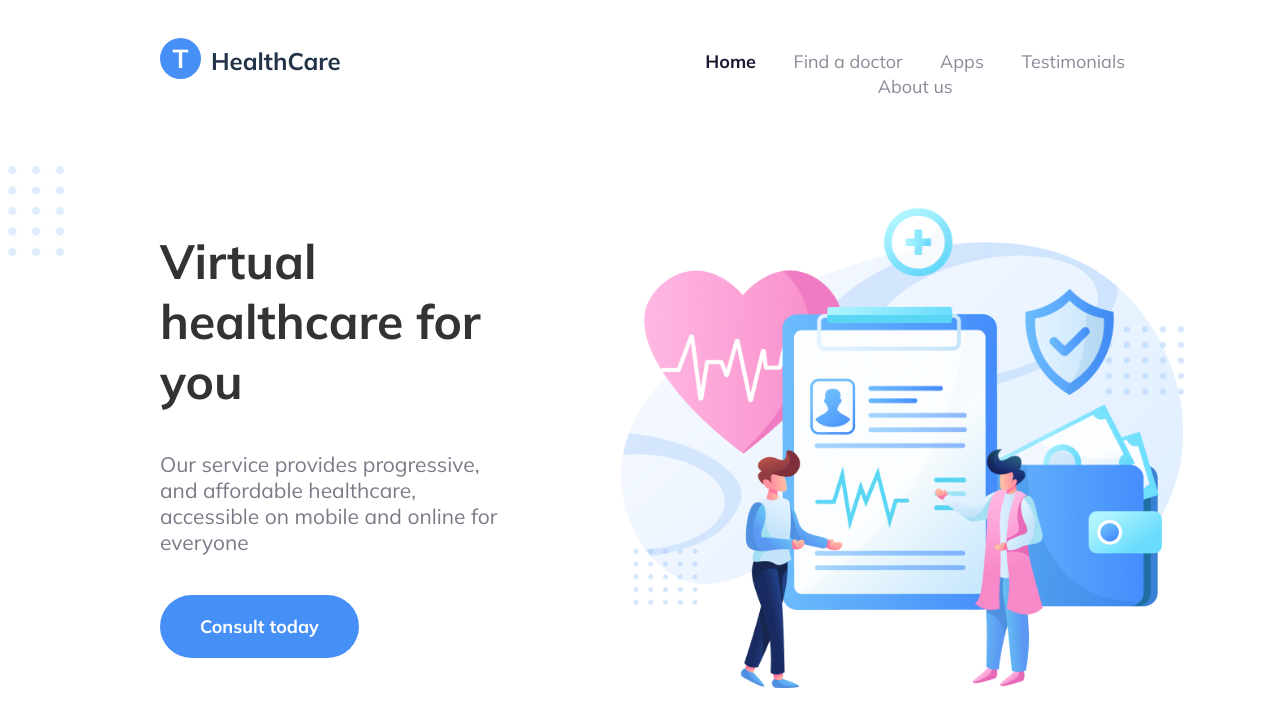
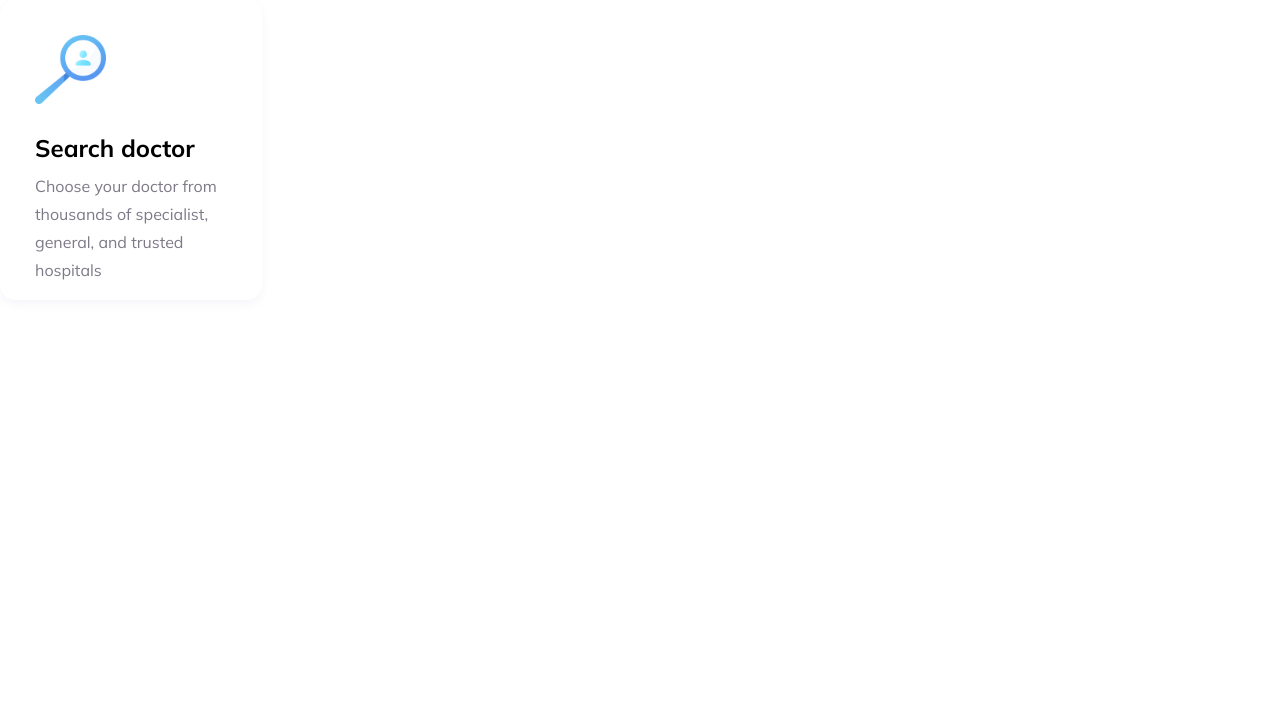
Before and after one commit to muntheoy/react-project, a React (Create React App) app: page / in a window 1280 px wide. Shown: the top 726 px of the page. Built offline with nearby package versions, Linux system fonts and the light colour scheme.

Commit message:
Create services card

```diff
--- a/src/App.tsx
+++ b/src/App.tsx
@@ -2,6 +2,7 @@ import React from 'react';
 import './styles/App.css';
 import HeaderText from './components/HeaderText';
 import Header from './components/Header';
+import ServicesCard from './components/ServicesCard';
 
 
 function App() {
@@ -9,8 +10,11 @@ function App() {
 
   return (
     <div className="App">
-      <Header/>
-      {/* <HeaderText title={'Virtual healthcare for you'} subtitle={'Our service provides progressive, and affordable healthcare, accessible on mobile and online for everyone'} buttonText={'Consult today'}/> */}
+      <ServicesCard
+      icon={require("../src/assets/images/servis-card-icon-1.png")}
+      title={'Search doctor'}
+      subtitle={'Choose your doctor from thousands of specialist, general, and trusted hospitals'}
+      />
     </div>
   );
 }
--- /dev/null
+++ b/src/components/ServicesCard.tsx
@@ -0,0 +1,23 @@
+import React from "react";
+import "../styles/ServicesCard.css"
+
+
+interface IServicesCard{
+  icon: string;
+  title: string;
+  subtitle: string;
+}
+
+export const ServicesCard:React.FC<IServicesCard> = ({icon, title, subtitle}) => {
+  return (
+    <div className="ServicesCard">
+      <img className="ServicesCard-icon" src = {icon} alt = "Services Card Icon"/>
+      <div className="ServicesCard-text">
+        <span className="ServicesCard-title">{title}</span>
+        <span className="ServicesCard-subtitle">{subtitle}</span>
+      </div>
+    </div>
+  );
+};
+
+export default ServicesCard;
--- /dev/null
+++ b/src/styles/ServicesCard.css
@@ -0,0 +1,40 @@
+.ServicesCard {
+    width: 15%;
+    height: 230px;
+    background-color: #ffffff;
+    box-shadow: 0 4px 8px rgba(229, 233, 246, 0.4);
+    border-radius: 15px;
+    padding: 35px;
+    display: flex;
+    flex-direction: column;
+    justify-content: left;
+
+}
+
+.ServicesCard-icon {
+    width: auto;
+    height: 30%;
+    margin-bottom: 15%;
+    align-self: flex-start;
+}
+
+.ServicesCard-text {
+    display: flex;
+
+    flex-direction: column;
+    align-items: flex-start;
+}
+
+.ServicesCard-title {
+    font-size: 24px;
+    font-family: "MulishBold";
+    margin-bottom: 5%;
+}
+
+.ServicesCard-subtitle {
+    font-size: 16px;
+    font-family: "MulishRegular";
+    color: #7D7987;
+    text-align: left;
+    line-height: 28px;
+}
```
Also changed, not shown: src/assets/images/servis-card-icon-1.png (added).
